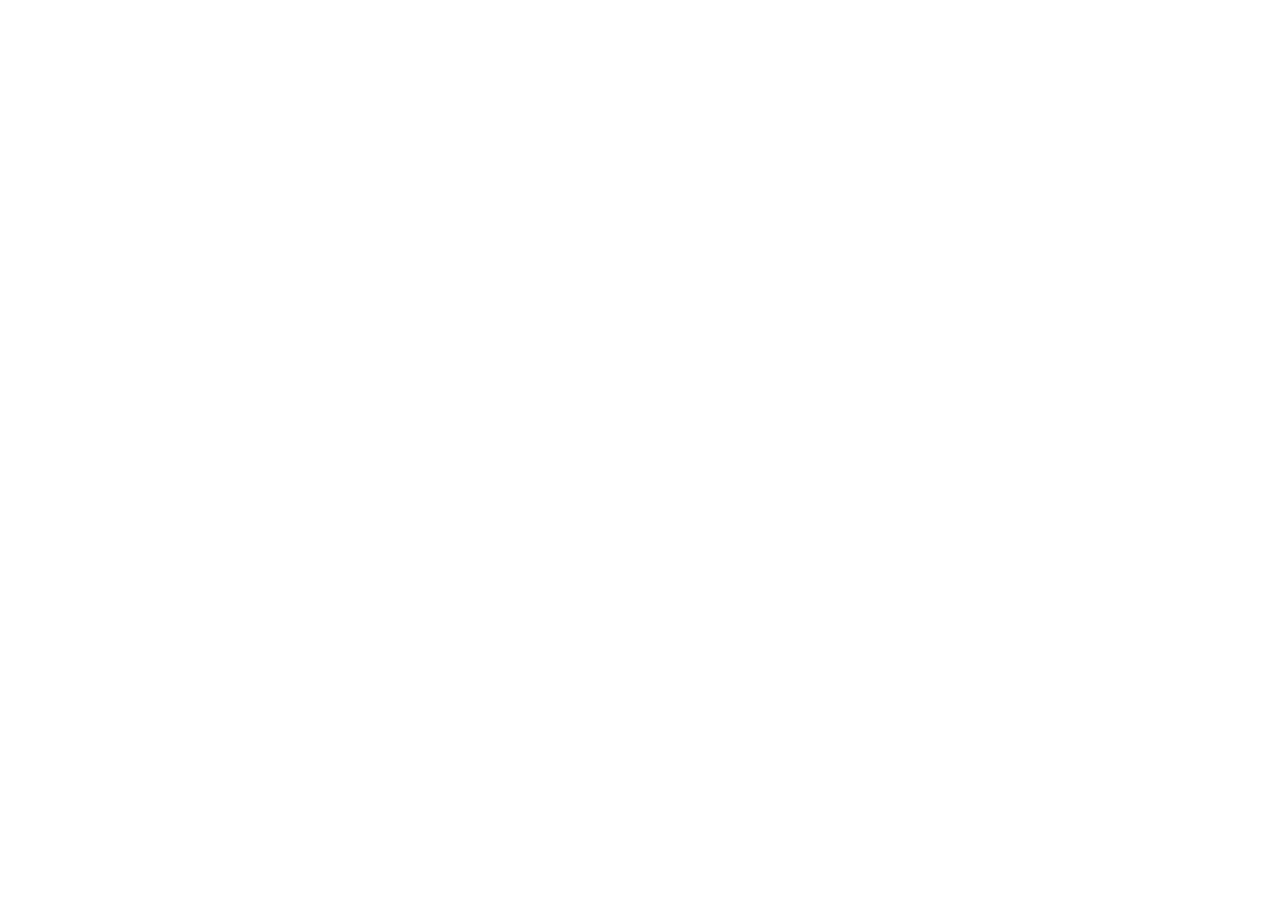
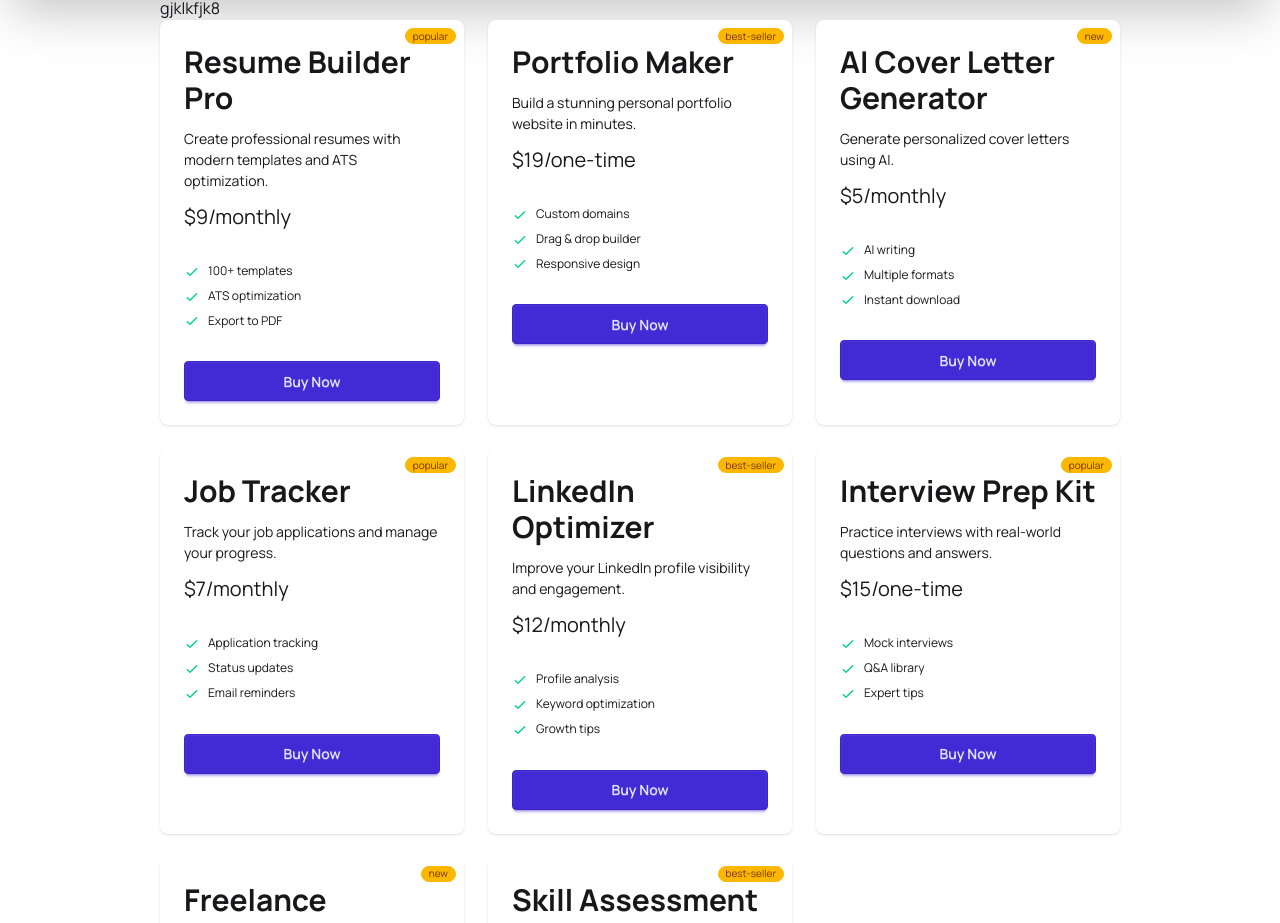
Before and after one commit to Abdur-Rahim-web/Digitools-platform, a React (Vite) app: page / in a window 1280 px wide. Shown: the part 818-1741 px from the top of the page. Before the commit the page ends 814 px from the top, so only its background shows below. Built offline with nearby package versions, Linux system fonts and the light colour scheme.

Commit message:
added all card from data.json file in ProductsCard component

```diff
--- /dev/null
+++ b/public/data.json
@@ -0,0 +1,90 @@
+[
+  {
+    "id": 1,
+    "name": "Resume Builder Pro",
+    "description": "Create professional resumes with modern templates and ATS optimization.",
+    "price": 9,
+    "period": "monthly",
+    "tag": "Popular",
+    "tagType": "popular",
+    "features": ["100+ templates", "ATS optimization", "Export to PDF"],
+    "icon": "FiFileText"
+  },
+  {
+    "id": 2,
+    "name": "Portfolio Maker",
+    "description": "Build a stunning personal portfolio website in minutes.",
+    "price": 19,
+    "period": "one-time",
+    "tag": "Best Seller",
+    "tagType": "best-seller",
+    "features": ["Custom domains", "Drag & drop builder", "Responsive design"],
+    "icon": "FiLayout"
+  },
+  {
+    "id": 3,
+    "name": "AI Cover Letter Generator",
+    "description": "Generate personalized cover letters using AI.",
+    "price": 5,
+    "period": "monthly",
+    "tag": "New",
+    "tagType": "new",
+    "features": ["AI writing", "Multiple formats", "Instant download"],
+    "icon": "FiEdit"
+  },
+  {
+    "id": 4,
+    "name": "Job Tracker",
+    "description": "Track your job applications and manage your progress.",
+    "price": 7,
+    "period": "monthly",
+    "tag": "Popular",
+    "tagType": "popular",
+    "features": ["Application tracking", "Status updates", "Email reminders"],
+    "icon": "FiCheckCircle"
+  },
+  {
+    "id": 5,
+    "name": "LinkedIn Optimizer",
+    "description": "Improve your LinkedIn profile visibility and engagement.",
+    "price": 12,
+    "period": "monthly",
+    "tag": "Best Seller",
+    "tagType": "best-seller",
+    "features": ["Profile analysis", "Keyword optimization", "Growth tips"],
+    "icon": "FiLinkedin"
+  },
+  {
+    "id": 6,
+    "name": "Interview Prep Kit",
+    "description": "Practice interviews with real-world questions and answers.",
+    "price": 15,
+    "period": "one-time",
+    "tag": "Popular",
+    "tagType": "popular",
+    "features": ["Mock interviews", "Q&A library", "Expert tips"],
+    "icon": "FiMic"
+  },
+  {
+    "id": 7,
+    "name": "Freelance Proposal Generator",
+    "description": "Create winning proposals for freelance jobs instantly.",
+    "price": 6,
+    "period": "monthly",
+    "tag": "New",
+    "tagType": "new",
+    "features": ["Proposal templates", "Client targeting", "Export options"],
+    "icon": "FiSend"
+  },
+  {
+    "id": 8,
+    "name": "Skill Assessment Tool",
+    "description": "Test and showcase your professional skills.",
+    "price": 10,
+    "period": "yearly",
+    "tag": "Best Seller",
+    "tagType": "best-seller",
+    "features": ["Skill tests", "Certificates", "Performance reports"],
+    "icon": "FiBarChart2"
+  }
+]
--- a/src/App.jsx
+++ b/src/App.jsx
@@ -1,16 +1,25 @@
 import './App.css'
 import Navbar from './Component/Navbar/Navbar'
 import Banner from './Component/Banner/Banner'
+import AllCard from './Component/AllCards/AllCard';
+import { Suspense } from 'react';
 
-
+const fetchTools = async() => {
+  const res = await fetch("/data.json");
+  return res.json();
+};
 
 function App() {
-
+  const toolsPromise = fetchTools();
+  // console.log(toolsPromise)
 
   return (
     <>
       <Navbar/>
       <Banner/>
+      <Suspense fallback={<span className="loading loading-spinner loading-xl"></span>}>
+      <AllCard toolsPromise={toolsPromise}/>
+      </Suspense>
     </>
   )
 }
--- /dev/null
+++ b/src/Component/AllCards/AllCard.jsx
@@ -0,0 +1,18 @@
+import React, { use } from 'react';
+import ProductsCard from './ProductsCard';
+
+const AllCard = ({toolsPromise}) => {
+    // console.log(toolsPromise)
+    const allCards = use(toolsPromise)
+    // console.log(allCard)
+    return (
+        <div className='px-5 md:px-20 lg:px-40'>
+            gjklkfjk{allCards.length}
+
+
+            <ProductsCard allCards={allCards}/>
+        </div>
+    );
+};
+
+export default AllCard;
--- /dev/null
+++ b/src/Component/AllCards/ProductsCard.jsx
@@ -0,0 +1,46 @@
+import React from 'react';
+
+const ProductsCard = ({allCards}) => {
+    // console.log(cards)
+    return (
+        <div className=' grid md:grid-cols-2 lg:grid-cols-3 gap-6'>
+
+            {
+                allCards.map((cards) => {
+                    // console.log(card)
+                    return <div className="card bg-base-100 shadow-sm">
+                                <div className="card-body relative">
+                                    <span className="badge badge-xs badge-warning absolute top-2 right-2">{cards.tagType}</span>
+                                    <div className="space-y-3">
+                                    <h2 className="text-3xl font-bold">{cards.name}</h2>
+                                    <p>{cards.description}</p>
+                                    <span className="text-xl">${cards.price}/{cards.period}</span>
+                                    </div>
+                                    <ul className="mt-6 flex flex-col gap-2 text-xs">
+                                    <li>
+                                        <svg xmlns="http://www.w3.org/2000/svg" className="size-4 me-2 inline-block text-success" fill="none" viewBox="0 0 24 24" stroke="currentColor"><path strokeLinecap="round" strokeLinejoin="round" strokeWidth="2" d="M5 13l4 4L19 7" /></svg>
+                                        <span>{cards.features[0]}</span>
+                                    </li>
+                                    <li>
+                                        <svg xmlns="http://www.w3.org/2000/svg" className="size-4 me-2 inline-block text-success" fill="none" viewBox="0 0 24 24" stroke="currentColor"><path strokeLinecap="round" strokeLinejoin="round" strokeWidth="2" d="M5 13l4 4L19 7" /></svg>
+                                        <span>{cards.features[1]}</span>
+                                    </li>
+                                    <li>
+                                        <svg xmlns="http://www.w3.org/2000/svg" className="size-4 me-2 inline-block text-success" fill="none" viewBox="0 0 24 24" stroke="currentColor"><path strokeLinecap="round" strokeLinejoin="round" strokeWidth="2" d="M5 13l4 4L19 7" /></svg>
+                                        <span>{cards.features[2]}</span>
+                                    </li>
+
+                                    </ul>
+                                    <div className="mt-6">
+                                    <button className="btn btn-primary btn-block">Buy Now</button>
+                                    </div>
+                                </div>
+                           </div>
+                })
+            }
+
+        </div>
+    );
+};
+
+export default ProductsCard;
--- a/src/Component/Banner/Banner.jsx
+++ b/src/Component/Banner/Banner.jsx
@@ -3,16 +3,16 @@
 
 const Banner = () => {
     return (
-        <div className='banner flex flex-col md:flex-row justify-between items-center shadow-2xl mx-auto px-5 md:px-40 py-20 gap-5'>
+        <div className='banner flex flex-col md:flex-row justify-between items-center shadow-2xl mx-auto px-5 lg:px-40 py-20 gap-5'>
 
-            <div className='space-y-4 w-full order-2 md:order-1'>
+            <div className='space-y-4 md:w-1/2 lg:w-full order-2 md:order-1'>
                 {/* badge form daigy ui */}
                 <div className="badge badge-info rounded-full bg-linear-to-r from-[#4F39F6] to-[#9514FA] bg-clip-text text-transparent">
                     <svg className="size-[1em] text-[#4F39F6]" xmlns="http://www.w3.org/2000/svg" viewBox="0 0 24 24"><g fill="currentColor" strokeLinejoin="miter" strokeLinecap="butt"><circle cx="12" cy="12" r="10" fill="none" stroke="currentColor" strokeLinecap="square" stroke-miterlimit="10" strokeWidth="2"></circle><path d="m12,17v-5.5c0-.276-.224-.5-.5-.5h-1.5" fill="none" stroke="currentColor" strokeLinecap="square" stroke-miterlimit="10" strokeWidth="2"></path><circle cx="12" cy="7.25" r="1.25" fill="currentColor" strokeWidth="2"></circle></g></svg>
                     New: AI-Powered Tools Available
                 </div>
 
-                <h1 className='font-bold text-2xl md:text-6xl leading-snug'>Supercharge Your <br /> Digital Workflow</h1>
+                <h1 className='font-bold text-2xl md:text-4xl lg:text-6xl leading-snug'>Supercharge Your <br /> Digital Workflow</h1>
                 <p className='text-gray-500'>Access premium AI tools, design assets, templates, and productivity <br />
                    software—all in one place. Start creating faster today. <br />Explore Products</p>
 
@@ -22,7 +22,7 @@
                 </div>
             </div>
 
-            <img className='w-full order-1 md:order-2' src="/src/assets/banner.png" alt="Tools image" />
+            <img className='md:w-90 lg:w-full order-1 md:order-2' src="/src/assets/banner.png" alt="Tools image" />
         </div>
     );
 };
--- a/src/Component/Navbar/Navbar.jsx
+++ b/src/Component/Navbar/Navbar.jsx
@@ -4,7 +4,7 @@
 
 const Navbar = () => {
     return (
-        <div className='navbar flex justify-between items-center shadow-2xl mx-auto md:px-40'>
+        <div className='navbar flex justify-between items-center shadow-2xl mx-auto lg:px-40'>
             <h2 className='font-bold text-2xl bg-linear-to-r from-[#4F39F6] to-[#9514FA] bg-clip-text text-transparent'>DigiTools</h2>
 
             <div className='space-x-6 hidden'>
```
